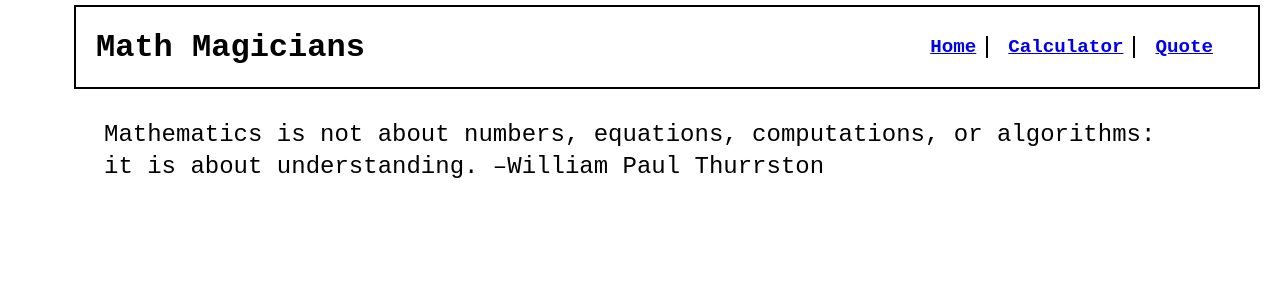
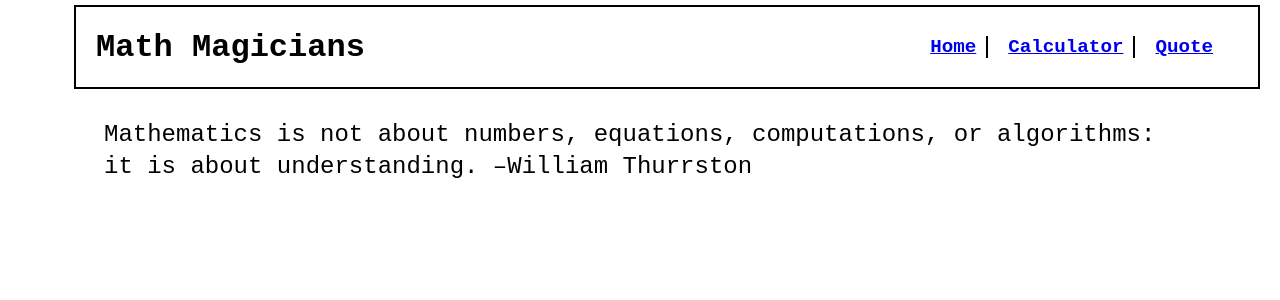
Before and after one commit to r-ahmed2022/math-magic, a React (Create React App) app: page /Quote in a window 1280 px wide. Shown: the top 300 px of the page. Built offline with nearby package versions, Linux system fonts and the light colour scheme; a web font is replaced by a local one.

Commit message:
created quote and home component and added new routes in App.js

```diff
--- a/src/components/Quote.js
+++ b/src/components/Quote.js
@@ -5,7 +5,7 @@ export default function Quote() {
     <div className="quote-div">
       <p className="quote-para">
         Mathematics is not about numbers, equations, computations,
-        or algorithms: it is about understanding. –William Paul Thurrston
+        or algorithms: it is about understanding. –William Thurrston
       </p>
     </div>
   );
```
